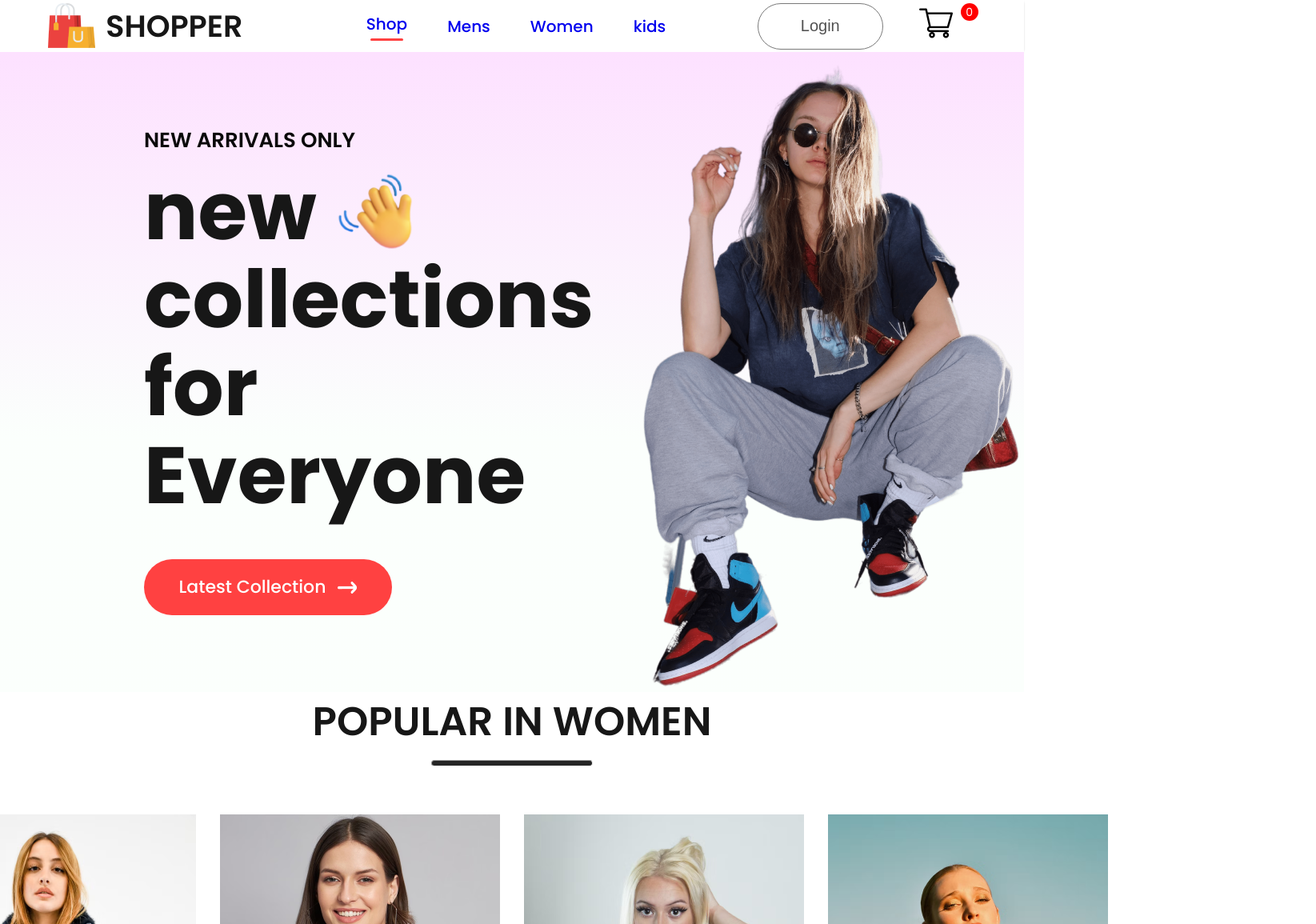
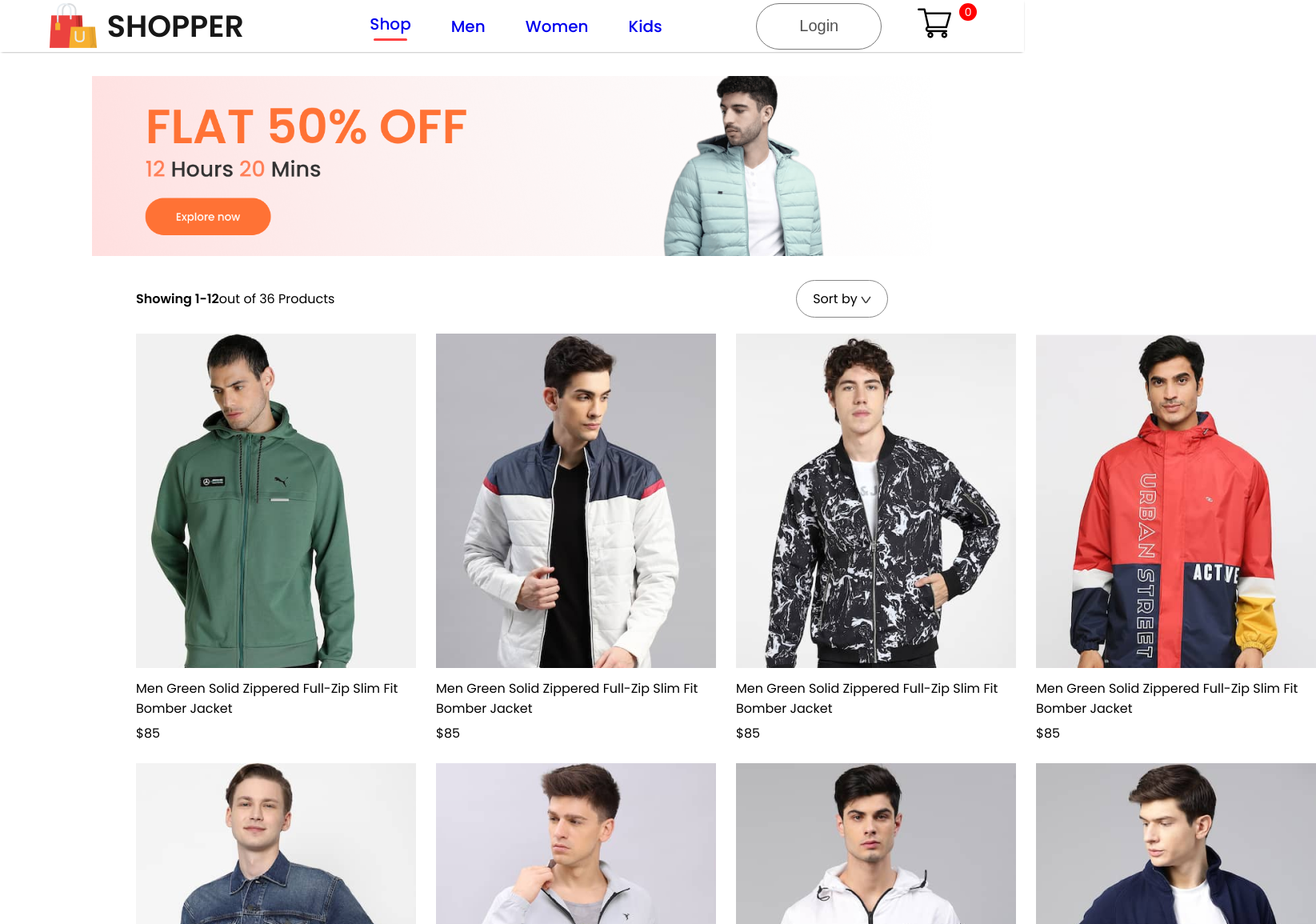
Before and after one commit to biztyogesh/e-commerce-, a React (Create React App) app: page /mens in a window 1280 px wide. Shown: the top 1155 px of the page at 80% size, 1645 px wide, since content can reach past the window. Built offline with nearby package versions, Linux system fonts and the light colour scheme.

Commit message:
Loginpage

```diff
--- a/package.json
+++ b/package.json
@@ -35,5 +35,8 @@
       "last 1 firefox version",
       "last 1 safari version"
     ]
+  },
+  "devDependencies": {
+    "typescript": "^5.6.2"
   }
 }
--- a/src/App.js
+++ b/src/App.js
@@ -8,25 +8,32 @@
 import LoginSignup from "./Pages/LoginSignup";
 import Shop from "./Pages/Shop";
 import Footer from "./Components/Footer/Footer";
+import men_banner from './Components/Assets/banner_mens.png';
+import women_banner from './Components/Assets/banner_women.png';
+import kid_banner from './Components/Assets/banner_kids.png';
+import Home from "./Components/home";
+
+
 
 function App() {
   return (
     <div>
       <BrowserRouter>
-        <Navbar />
+
         <Routes>
-          <Route path="/" element={<Shop />}>
-            <Route path="/mens" element={<ShopCategory category="men" />} />
-            <Route path="/womens" element={<ShopCategory category="women" />} />
-            <Route path="/kids" element={<ShopCategory category="kids" />} />
-            <Route path="/product" element={<Product />}>
-              <Route path=":productId" element={<Product />} />
+          <Route path='/' element={<Shop />}>
+          <Route index element= {<Home/>}/>
+            <Route path='mens' element={<ShopCategory banner={men_banner} category="men" />} />
+            <Route path='womens' element={<ShopCategory banner={women_banner} category="women" />} />
+            <Route path='kids' element={<ShopCategory banner={kid_banner} category="kid" />} />
+            <Route path='product' element={<Product />}>
+              <Route path=':productId' element={<Product />} />
             </Route>
-            <Route path="/cart" element={<Cart />} />
-            <Route path="/login" element={<LoginSignup />} />
+            <Route path="cart" element={<Cart />} />
+            <Route path="login" element={<LoginSignup />} />
           </Route>
         </Routes>
-        <Footer />
+
       </BrowserRouter>
     </div>
   );
--- a/src/Components/Navbar/Navbar.jsx
+++ b/src/Components/Navbar/Navbar.jsx
@@ -17,9 +17,9 @@
 
 
       <li onClick={()=>{setMenu ("shop")}}><Link  style={{textDecoration:'none'}}to='/'>Shop</Link>{menu==="shop"?<hr/>:<></>}</li>
-         <li onClick={()=>{setMenu ("mens")}}><Link style={{textDecoration:'none'}}to ='/Mens'>Mens</Link>  {menu ==="mens"?<hr/>:<></>}</li>
-         <li onClick={()=>{setMenu ("women")}}><Link style={{textDecoration:'none'}} to ='/Women'>Women</Link>{menu ==="women"?<hr/>:<></>}</li>
-         <li onClick={()=>{setMenu ("kids")}}><Link style={{textDecoration:'none'}} to ='/kids'>kids</Link> {menu ==="kids"?<hr/>:<></>}</li>
+         <li onClick={()=>{setMenu ("mens")}}><Link style={{textDecoration:'none'}}to ='/mens'>Men</Link>  {menu ==="mens"?<hr/>:<></>}</li>
+         <li onClick={()=>{setMenu ("womens")}}><Link style={{textDecoration:'none'}} to ='/womens'>Women</Link>{menu ==="womens"?<hr/>:<></>}</li>
+         <li onClick={()=>{setMenu ("kids")}}><Link style={{textDecoration:'none'}} to ='/kids'>Kids</Link> {menu ==="kids"?<hr/>:<></>}</li>
       </ul>
       <div className="nav-login-cart">
        <Link to='/login'><button>Login</button></Link>
--- /dev/null
+++ b/src/Components/home.jsx
@@ -0,0 +1,19 @@
+import React from "react";
+import Hero from "../Hero/Hero";
+import Popular from "./Popular/Popular";
+import Offers from "./Offers/Offers";
+import NewCollections from "./NewCollections/NewCollections";
+import NewsLetter from "./NewsLetter/NewsLetter";
+
+const Home = () => {
+    return (
+  <div>
+      <Hero/>
+      <Popular/>
+      <Offers/>
+      <NewCollections/>
+      <NewsLetter/>
+  </div>
+    )
+}
+export default Home;
--- a/src/Context/ShopContext.jsx
+++ b/src/Context/ShopContext.jsx
@@ -1,24 +1,13 @@
-// import React from "react";
-// import all_product from "../Components/Assets/all_product";
+import React, { createContext } from "react";
+import all_product from "../Components/Assets/all_product";
 
-// export const ShopContext = createContext(null);
-// const ShopContextProvider = (props) => {
-//   const contextValue = { all_product };
-//   return (
-//     <ShopContext.Provider value ={contextvalue}>
-//     {props.children}
-//     </ShopContext.Provider>
-//   )
-// };
-// export default ShopContextProvider;
-import React from 'react'
-
-function ShopContext() {
+export const ShopContext = createContext(null);
+const ShopContextProvider = (props) => {
+  const contextValue = { all_product };
   return (
-    <div>
-
-    </div>
+    <ShopContext.Provider value={contextValue}>
+      {props.children}
+    </ShopContext.Provider>
   )
-}
-
-export default ShopContext;
+};
+export default ShopContextProvider;
--- /dev/null
+++ b/src/Pages/CSS/LoginSignup.css
@@ -0,0 +1,31 @@
+.loginsignup{
+    width: 100%;
+    height: 80vh;
+    background: #fce3fe;
+    padding-top: 100px;
+}
+.loginsignup-container{
+    width: 580px;
+    height: 600px;
+    background: white;
+    margin: auto;
+    padding: 40px 60px;
+}
+.loginsignup-container h1 {
+    margin:20px 0px ;
+}
+.loginsignup-fields{
+    display: flex;
+    flex-direction: column;
+    gap: 29px;
+    margin-top: 30px;
+}
+.loginsignup-fields input {
+    height: 72px;
+    width: 100%;
+    padding-left: 20px;
+    border: 1px solid #c9c9c9;
+    outline: none;
+    color: #5c5c5c;
+    font-size: 18px;
+}
--- /dev/null
+++ b/src/Pages/CSS/ShopCategory.css
@@ -0,0 +1,40 @@
+.shopcategory-banner{
+    display: block;
+    margin: 30px auto;
+    width: 82%;
+}
+.shopcategory-indexSort{
+    display: flex;
+    margin: 0px 170px;
+    justify-content: space-between;
+    align-items: center;
+
+}
+.shopcategory-sort{
+    padding: 10px 20px;
+    border-radius: 40px;
+    border: 1px solid #888;
+}
+.shopcategory-indexSort p span{
+    font-weight: 600;
+}
+.shopcategory-products {
+    margin: 20px 170px;
+    display: grid;
+    grid-template-columns: 1fr 1fr 1fr 1fr;
+    row-gap: 80px;
+    gap: 25px;
+}
+.shopcategory-loadmore{
+    display: flex;
+    justify-content: center;
+    align-items: center;
+    margin: 150px auto;
+    width: 233px;
+    height: 69px;
+    border-radius: 75px;
+    background: #ededed;
+    color: #787878;
+    font-size: 18px;
+    font-weight: 500;
+}
--- a/src/Pages/LoginSignup.jsx
+++ b/src/Pages/LoginSignup.jsx
@@ -1,9 +1,26 @@
 import React from 'react'
-
+import './CSS/LoginSignup.css';
 function LoginSignup() {
   return (
-    <div>
-
+    <div className='loginsignup'>
+      <div className="loginsignup-container">
+        <h1>
+          Sign Up
+        </h1>
+        <div className='loginsignup-fields'>
+          <input type='text' placeholder='Your Name' />
+          <input type='email' placeholder='Email Address' />
+          <input type='password' placeholder='password' />
+        </div>
+        <button>
+          Continue
+        </button>
+        <p className='loginsignup-login'>Already have an acount ?<span>Login Here</span></p>
+        <div className="loginsignup-agree">
+          <input type='checkbox' name='' id='' />
+          <p>By Continuing , i agree to the terms of use & privacy policy</p>
+        </div>
+      </div>
     </div>
   )
 }
--- a/src/Pages/Shop.jsx
+++ b/src/Pages/Shop.jsx
@@ -4,15 +4,17 @@
 import Offers from '../Components/Offers/Offers'
 import NewCollections from '../Components/NewCollections/NewCollections'
 import NewsLetter from '../Components/NewsLetter/NewsLetter'
+import { Outlet } from 'react-router-dom'
+import Navbar from '../Components/Navbar/Navbar'
+import Footer from '../Components/Footer/Footer'
 
 function Shop() {
   return (
     <div>
-      <Hero/>
-      <Popular/>
-      <Offers/>
-      <NewCollections/>
-      <NewsLetter/>
+        <Navbar />
+      <Outlet/>
+        <Footer />
+
     </div>
   )
 }
--- a/src/Pages/ShopCategory.jsx
+++ b/src/Pages/ShopCategory.jsx
@@ -1,9 +1,47 @@
-import React from 'react'
+import React, { useContext } from 'react';
+import './CSS/ShopCategory.css';
+import { ShopContext } from '../Context/ShopContext';
+import dropdown_icon from '../Components/Assets/dropdown_icon.png';
+import Item from '../Components/Item/Item';
 
-function ShopCategory() {
+
+const ShopCategory = (props) => {
+  const { all_product } = useContext(ShopContext);
   return (
-    <div >
+    <div className='shop-category' >
+      <img className='shopcategory-banner' src={props.banner} alt="" />
+      <div className='shopcategory-indexSort'>
+        <p>
+          <span>
+            Showing 1-12
+          </span>
+          out of 36 Products
+        </p>
+        <div className='shopcategory-sort'>
+          Sort by <img src={dropdown_icon} alt='' />
 
+        </div>
+      </div>
+      <div className='shopcategory-products'>
+        {all_product.map((item, i) => {
+          if (props.category === item.category) {
+            return <Item
+              key={i}
+              id={item.id}
+              name={item.name}
+              image={item.image}
+              new_price={item.new_price}
+              old_price={item.old_price}
+
+            />
+
+          }
+          else {
+            return null;
+          }
+        })}
+
+      </div>
     </div>
   )
 }
--- a/src/index.js
+++ b/src/index.js
@@ -3,12 +3,13 @@
 import './index.css';
 import App from './App';
 import reportWebVitals from './reportWebVitals';
+import ShopContextProvider from './Context/ShopContext';
 
 const root = ReactDOM.createRoot(document.getElementById('root'));
 root.render(
-  <React.StrictMode>
+ <ShopContextProvider>
     <App />
-  </React.StrictMode>
+ </ShopContextProvider>
 );
 
 // If you want to start measuring performance in your app, pass a function
```
Also changed, not shown: 1 other file (tests, documents, lock files or other folders).
